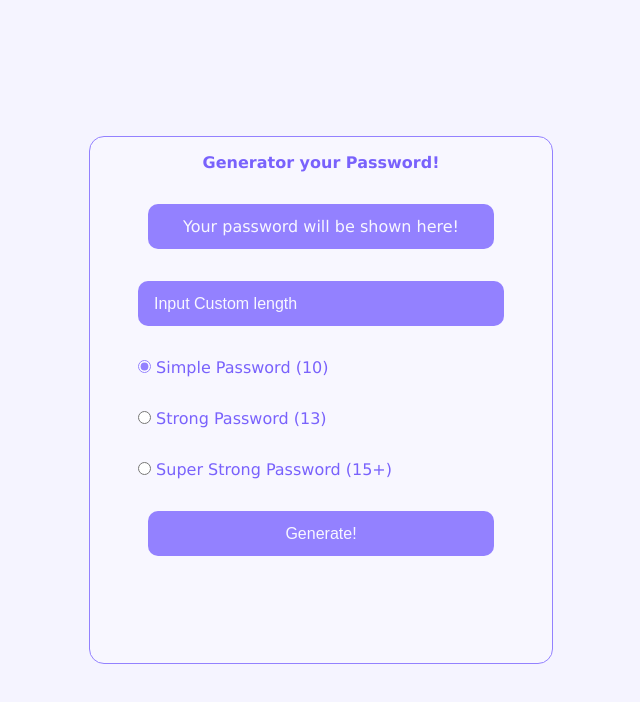
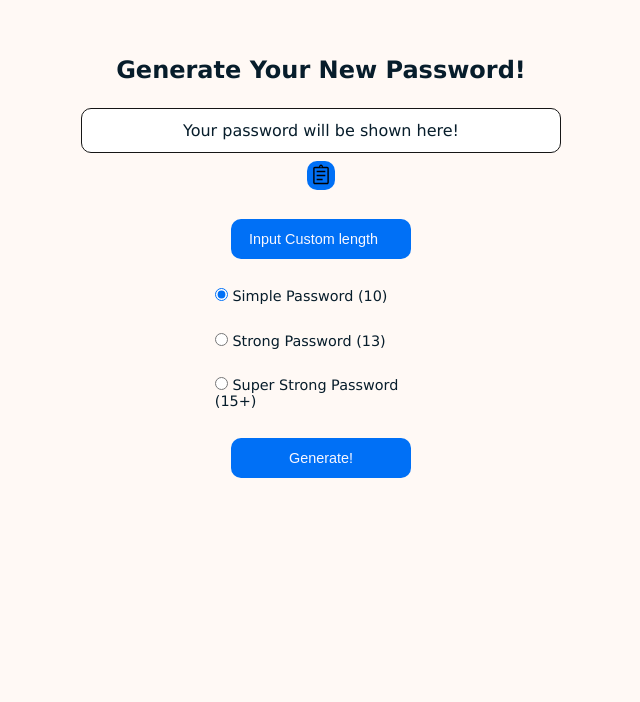
Before and after one commit to Sibgat-Ul/passwordGenerator, a plain HTML site: page index.html in a window 1280 px wide. Shown: the whole page, without its empty margins (319-959 px from the left). Drawn offline with Linux system fonts and the light colour scheme.

Commit message:
fixed all issues

```diff
--- a/assets/index.css
+++ b/assets/index.css
@@ -6,61 +6,81 @@
 }
 
 :root {
-    --background-col: #f8f7ff;
-    --font-col-b: #7962fc;
-    --font-col-w: #f8f7ff;
-    --border-col: #9381ff;
+    --background-col-w: #fff9f5;
+    --sec-bg-col-w: #071d2b;
+    --font-sec: #C2640C;
+    --prim: #0070f6;
 }
 
 body {
     position: relative;
-    background-color: #f5f4ff;
+    background-color: var(--background-col-w);
     height: 100vh;
-
-
+    color: var(--sec-bg-col-w);
     font-kerning: auto;
     text-rendering: optimizeLegibility;
     -webkit-font-smoothing: antialiased;
     -moz-osx-font-smoothing: grayscale;
     font-family: Verdana, Geneva, Tahoma, sans-serif;
+    padding: 2em;
 }
 
 main {
     text-align: center;
-    border: 1px solid #9381ff;
     border-radius: 15px;
-    background-color: var(--background-col);
-    color: #7962fc;
+    width: 100%;
+    max-width: 480px;
+    margin: auto;
+}
 
-    height: 33em;
-    width: 29em;
 
-    position: absolute;
-    top: 50%;
-    left: 50%;
-    transform: translate(-50%, -50%);
-    padding: 1em;
+h2 {
+    font-size: 1.5em;
+    margin: 1em auto;
+}
+
+.dis {
+    display: grid;
+    grid-template-columns: minmax(1fr, auto) 1fr;
+    gap: .5em;
 }
 
 .displayPassword {
-    margin: 2em auto auto;
-    color: #f8f7ff;
+    margin: auto;
     width: 100%;
     display: flex;
     justify-content: center;
     align-items: center;
-    max-width: 346px;
     overflow: auto;
+    background: #ffffff;
+    border: 1px solid #161616;
+    border-radius: 10px;
+    height: 45px;
+    width: 100%;
+}
+
+button.copybtn {
+    width: 2em;
+    height: 2em;
+    padding:2px;
+}
+
+button > img{
+    width: 1.5em;
+    height: 100%;
+    margin: auto;
 }
 
 ul {
     list-style-type: none;
     width: 100%;
+    font-size: .9rem;
+    max-width: 270px;
+    margin: auto;
 }
 
 button {
     color: #f8f7ff;
-    max-width: 346px;
     cursor: pointer;
 }
 
@@ -70,21 +90,26 @@ li {
 }
 
 .field {
-    background-color: #9381ff;
     outline: none;
     border: none;
     border-radius: 10px;
-    height: 45px;
+    height: 2.8em;
     width: 100%;
+    max-width: 12.5em;
     padding: 0px 1em;
+    margin: auto;
+    font-size: .9rem;
+    text-align: center;
 }
 
-input.field {
-    cursor: text;
+button, input {
+    background-color: var(--prim);
+    max-width: 240px;
+    margin: auto;
 }
 
 input[type=radio] {
-    accent-color: #9381ff;
+    accent-color: var(--prim);
 }
 
 ::placeholder, input:focus {
--- a/assets/main.js
+++ b/assets/main.js
@@ -65,7 +65,7 @@ let generate = () => {;
 }
 
 function copyPassword() {
-    var copyText = document.getElementById("password");
-    copyText.select();
-    document.execCommand("copy");
+    let text = display.innerText;
+    navigator.clipboard.writeText(text)
+    alert("Password Copied!")
 }
--- a/index.html
+++ b/index.html
@@ -7,16 +7,21 @@
     <title>Password Generator</title>
     <link rel="stylesheet" href="./assets/index.css">
 </head>
-<body>
+<body class="dark">
     <main>
-        <h2>Generator your Password!</h2>
-        <div class="displayPassword field">
-            <p id="displayPassword" style="text-align: left;">
-                Your password will be shown here!
-            </p>
+        <h2>Generate Your New Password!</h2>
+        <div class="dis">
+            <div class="displayPassword">
+                <p id="displayPassword" style="text-align: left;">
+                    Your password will be shown here!
+                </p>
+            </div>
+            <button onclick="copyPassword()" class="copybtn field">
+                <img src="/assets/clipboard-list-solid.svg" alt="copy">
+            </button>
         </div>
         <ul>
-            <li>
+            <li style="text-align: center;">
                 <input
                     type="number"
                     placeholder="Input Custom length"
```
Also changed, not shown: assets/clipboard-list-solid.svg (added).
